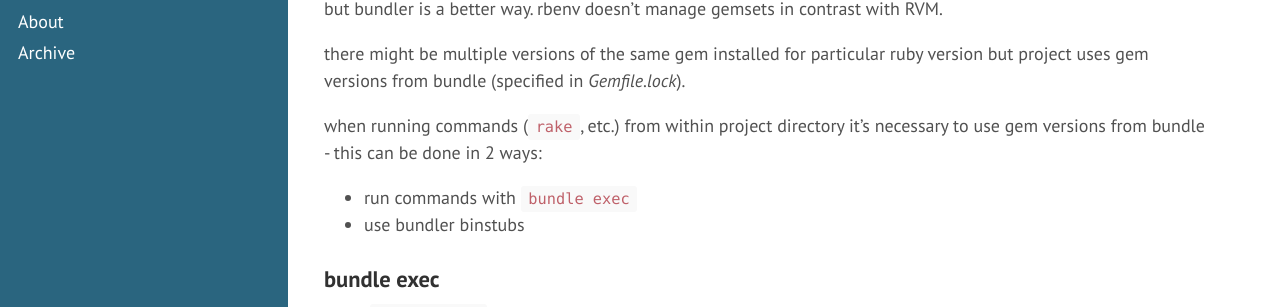
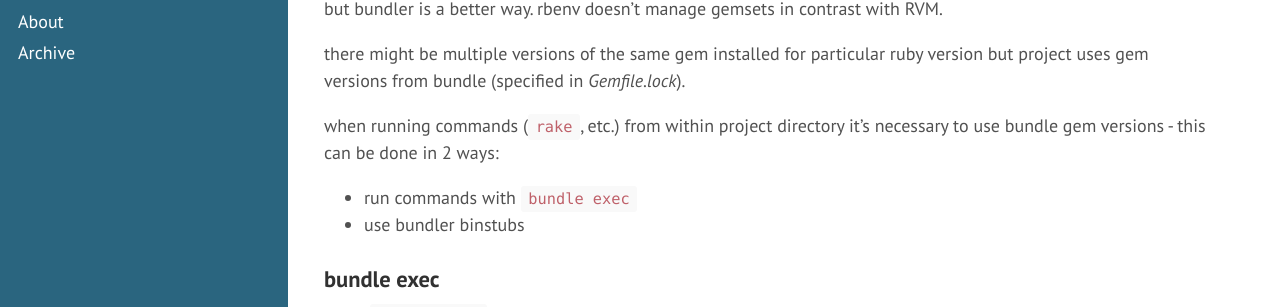
Before and after one commit to tap349/tap349.github.io, a Jekyll site: the page built from _posts/2016-03-31-bundler-and-spring.md, in a window 1280 px wide and 900 px high, scrolled down 438 px. Shown: the part 146-453 px from the top of the window. Built offline with Jekyll 4.4.1, drawn with Linux system fonts in a browser that asks for light colours; some of the changed text lies outside the part shown.

Commit message:
update 2016-04-01_00:05:19

```diff
--- a/_posts/2016-03-31-bundler-and-spring.md
+++ b/_posts/2016-03-31-bundler-and-spring.md
@@ -25,12 +25,11 @@
 RVM provides functionality to do it as well but bundler is a better way.
 rbenv doesn't manage gemsets in contrast with RVM.
 
-there might be multiple versions of the same gem installed for particular
-ruby version but project uses gem versions from bundle
-(specified in _Gemfile.lock_).
+there might be multiple versions of the same gem installed for particular ruby
+version but project uses gem versions from bundle (specified in _Gemfile.lock_).
 
-when running commands (`rake`, etc.) from within project directory it's necessary
-to use gem versions from bundle - this can be done in 2 ways:
+when running commands (`rake`, etc.) from within project directory
+it's necessary to use bundle gem versions - this can be done in 2 ways:
 
 - run commands with `bundle exec`
 - use bundler binstubs
@@ -147,4 +146,4 @@
   sidekiq and guard are run with `bundle exec` because there are no
   spring binstubs for them (and it doesn't make sense to make one
   for guard since it's using `rspec` spring binstub inside) - still
-  we need to run their version from bundle.
+  we need to run their bundle versions.
```
